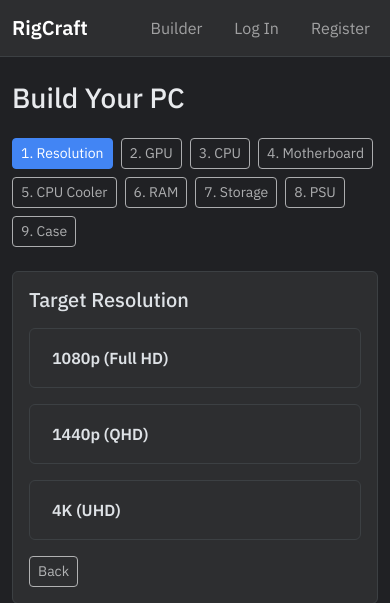
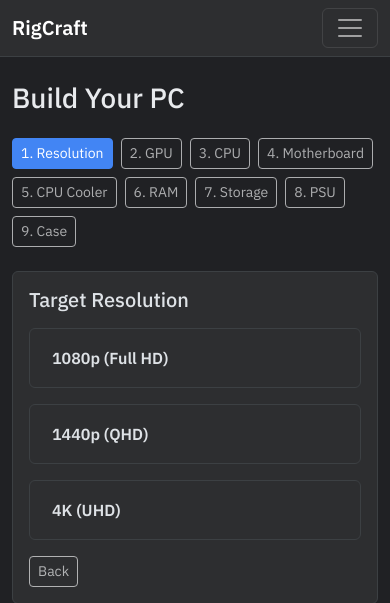
Before and after one commit to farhadrgn/rigcraft, a Django app: page /builder/ in a window 390 px wide. Shown: the top 603 px of the page. Run offline with Django 5.2, Linux system fonts and the light colour scheme; data comes from the database, SQL or seed files in the repository; parts of the project's set-up code (start-up, migrations or seed data) failed here and were passed over.

Commit message:
Fix navbar collapse for mobile responsiveness

```diff
--- a/templates/base.html
+++ b/templates/base.html
@@ -11,10 +11,16 @@
     {% block extra_css %}{% endblock %}
 </head>
 <body>
-<nav class="navbar navbar-expand navbar-dark">
+<nav class="navbar navbar-expand-md navbar-dark">
     <div class="container">
         <a class="navbar-brand fw-semibold" href="{% url 'home' %}">RigCraft</a>
-        <div class="navbar-nav ms-auto flex-row gap-3">
+        <button class="navbar-toggler" type="button"
+                data-bs-toggle="collapse" data-bs-target="#navbarNav"
+                aria-controls="navbarNav" aria-expanded="false" aria-label="Toggle navigation">
+            <span class="navbar-toggler-icon"></span>
+        </button>
+        <div class="collapse navbar-collapse" id="navbarNav">
+            <div class="navbar-nav ms-auto flex-column flex-md-row gap-md-3">
                 <a class="nav-link" href="{% url 'builder' %}">Builder</a>
                 {% if user.is_authenticated %}
                     <a class="nav-link" href="{% url 'build_list' %}">My Builds</a>
@@ -27,6 +33,7 @@
                     <a class="nav-link" href="{% url 'login' %}">Log In</a>
                     <a class="nav-link" href="{% url 'register' %}">Register</a>
                 {% endif %}
+            </div>
         </div>
     </div>
 </nav>
```
Lines whose indentation alone changed are shown as unchanged.
